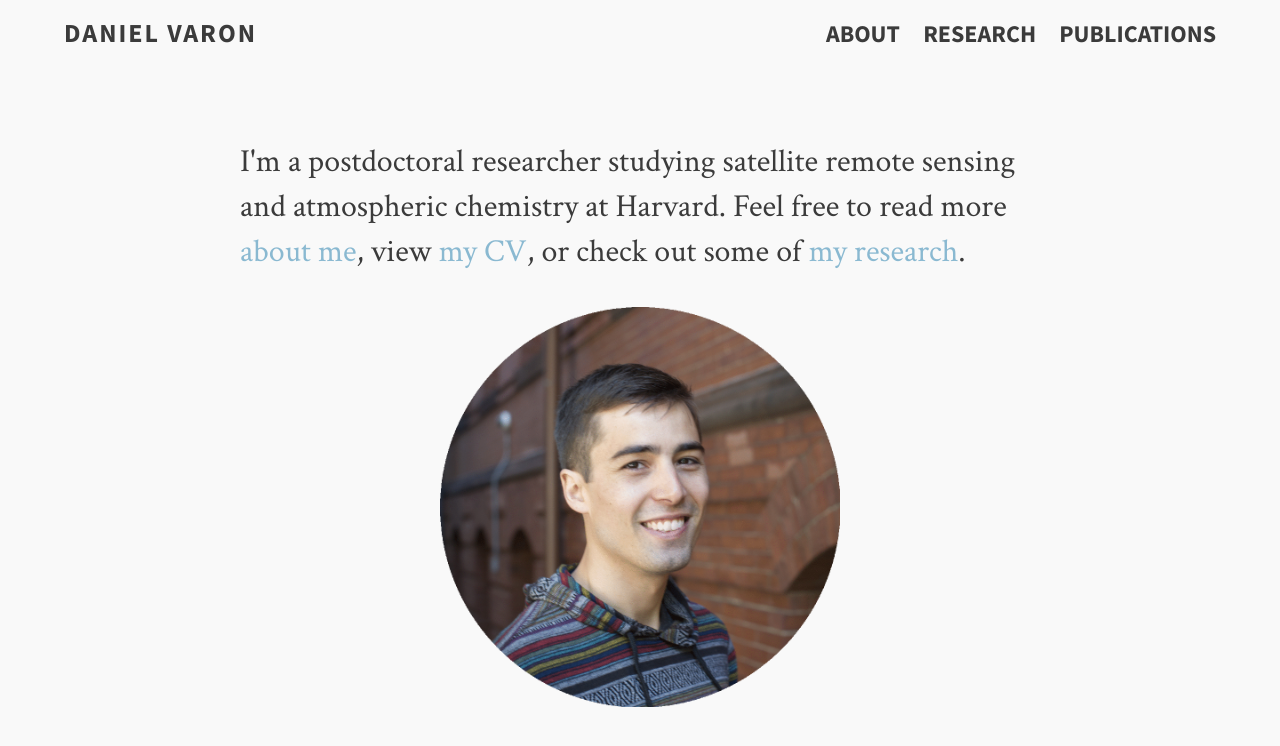
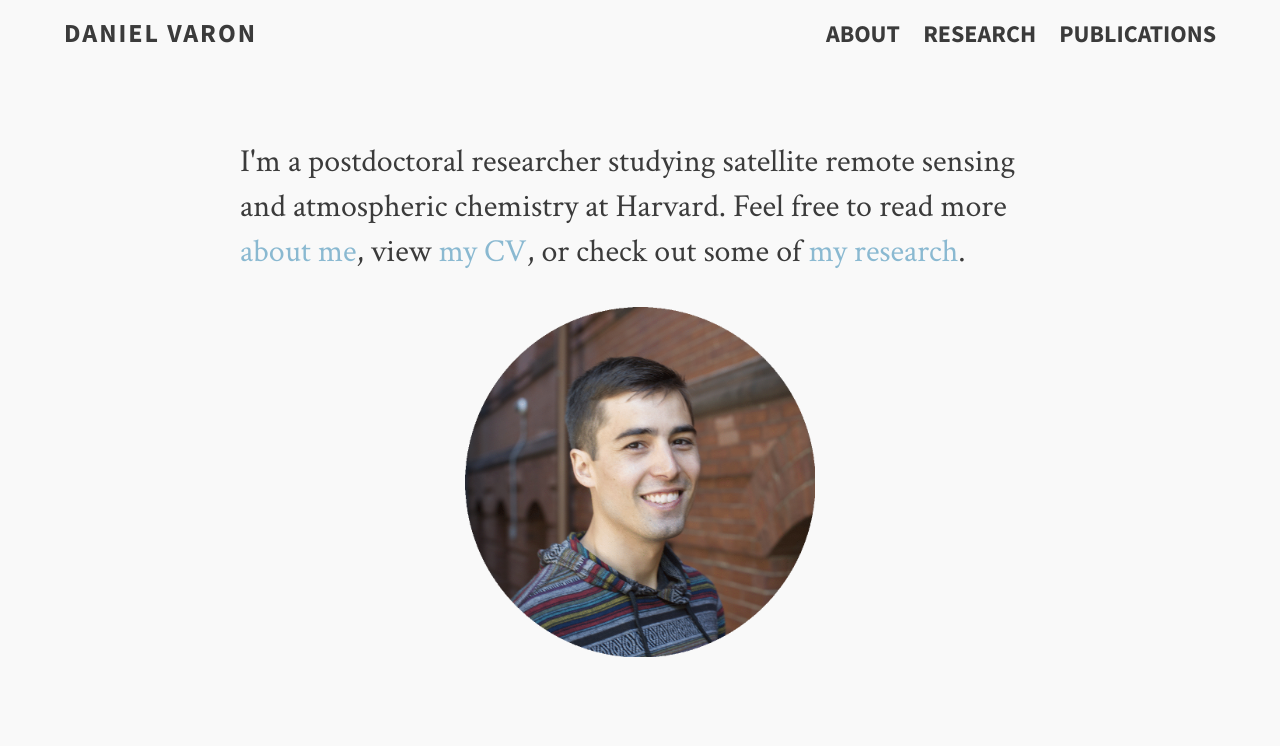
Before and after one commit to djvaron/djvaron.github.io, a Jekyll site: the page built from index.md, in a window 1280 px wide. Shown: the top 746 px of the page. Built offline with Jekyll 4.4.1, drawn with Linux system fonts in a browser that asks for light colours.

Commit message:
update home headshot size and minor edit to publications page

```diff
--- a/_layouts/home.html
+++ b/_layouts/home.html
@@ -15,7 +15,7 @@
             <br>
             <br> -->
             <p class="intro">I'm a postdoctoral researcher studying satellite remote sensing and atmospheric chemistry at Harvard. Feel free to read more <a href="{{ site.url }}/about">about me</a>, view <a href="{{ site.url }}/djvcv.pdf">my CV</a>, or check out some of <a href="{{ site.url }}/research">my research</a>.</p>
-            <figure><center><img src="/images/me.png" alt="daniel varon" width="400" /></center></figure>
+            <figure><center><img src="/images/me.png" alt="daniel varon" width="350" /></center></figure>
 <!--            <br>
             <br>
             <br>
```
